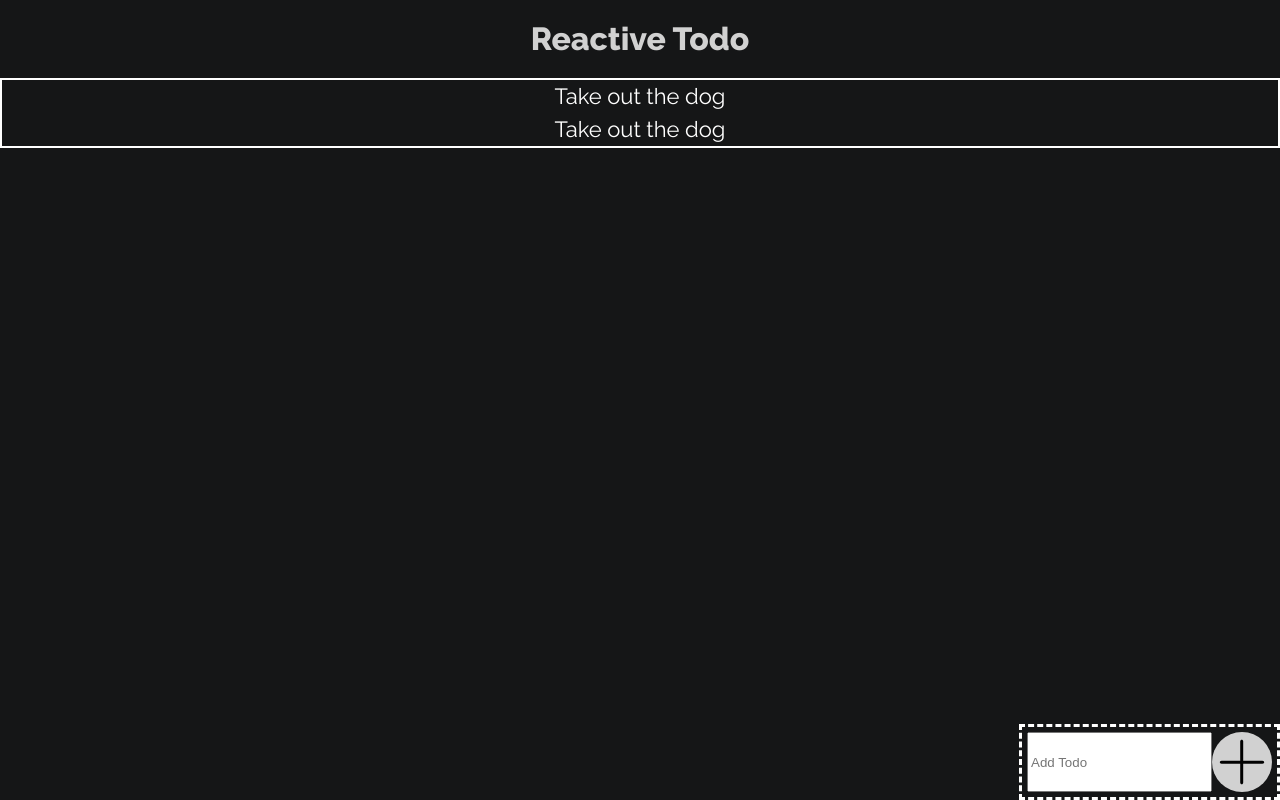
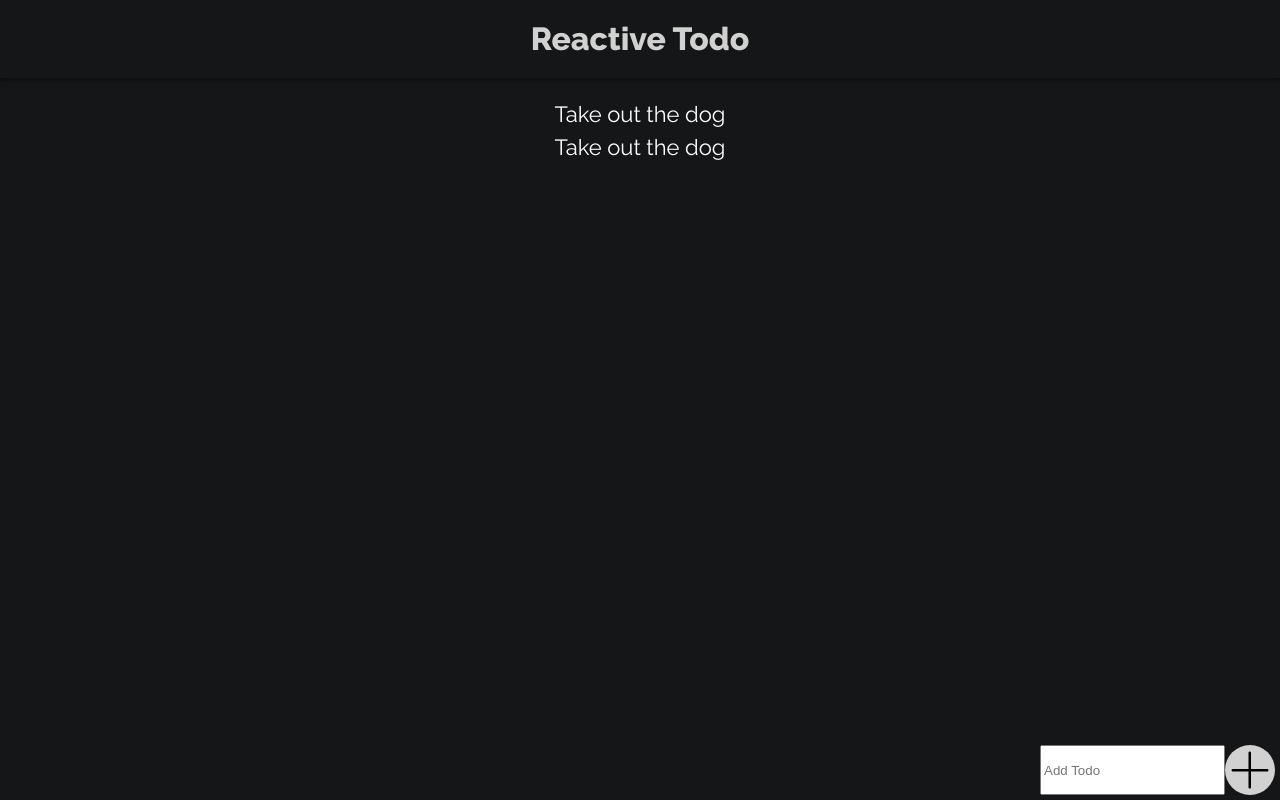
Before and after one commit to ch4nc3l0/todo-react, a React (Create React App) app in the folder todo-react/: page / in a window 1280 px wide. Built offline with nearby package versions, Linux system fonts and the light colour scheme.

Commit message:
style: fix margins

```diff
--- a/todo-react/src/AddTodo.scss
+++ b/todo-react/src/AddTodo.scss
@@ -12,8 +12,8 @@
     background-image: url('./SvgPlus.svg');
     background-size: contain;
     cursor: pointer;
-    width: 6rem;
-    height: 6rem;
+    width: 5rem;
+    height: 5rem;
 }
 
 
@@ -24,7 +24,7 @@
 
 .addtodo--wrapper{
 
-    border: 3px dashed white;
+    // border: 3px dashed white;
     display: flex;
     padding: .5rem;
 
--- a/todo-react/src/Titlebar.scss
+++ b/todo-react/src/Titlebar.scss
@@ -1,5 +1,6 @@
 .titlebar{
     background: #151617;
+    box-shadow: 0 2px 4px rgba(0,0,0,.5);
     padding: 1.5rem;
 }
 
--- a/todo-react/src/todolist.scss
+++ b/todo-react/src/todolist.scss
@@ -1,8 +1,9 @@
 .todolist{
     align-content: center;
-    border: 2px solid white;
+    // border: 2px solid white;
     display: flex;
     flex-direction: column;
+    margin-top: 2rem;
     text-align: center;
 }
 
```
